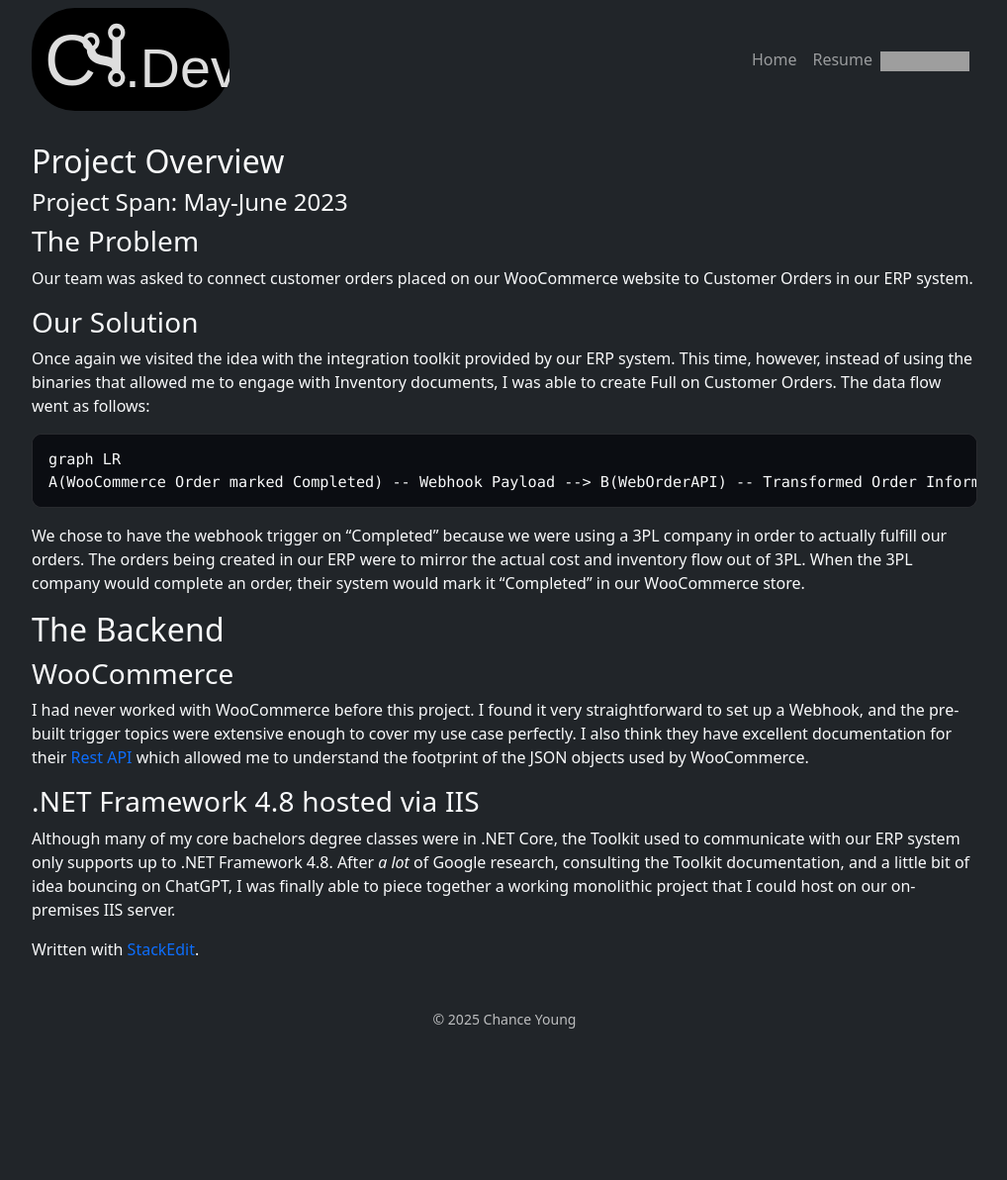
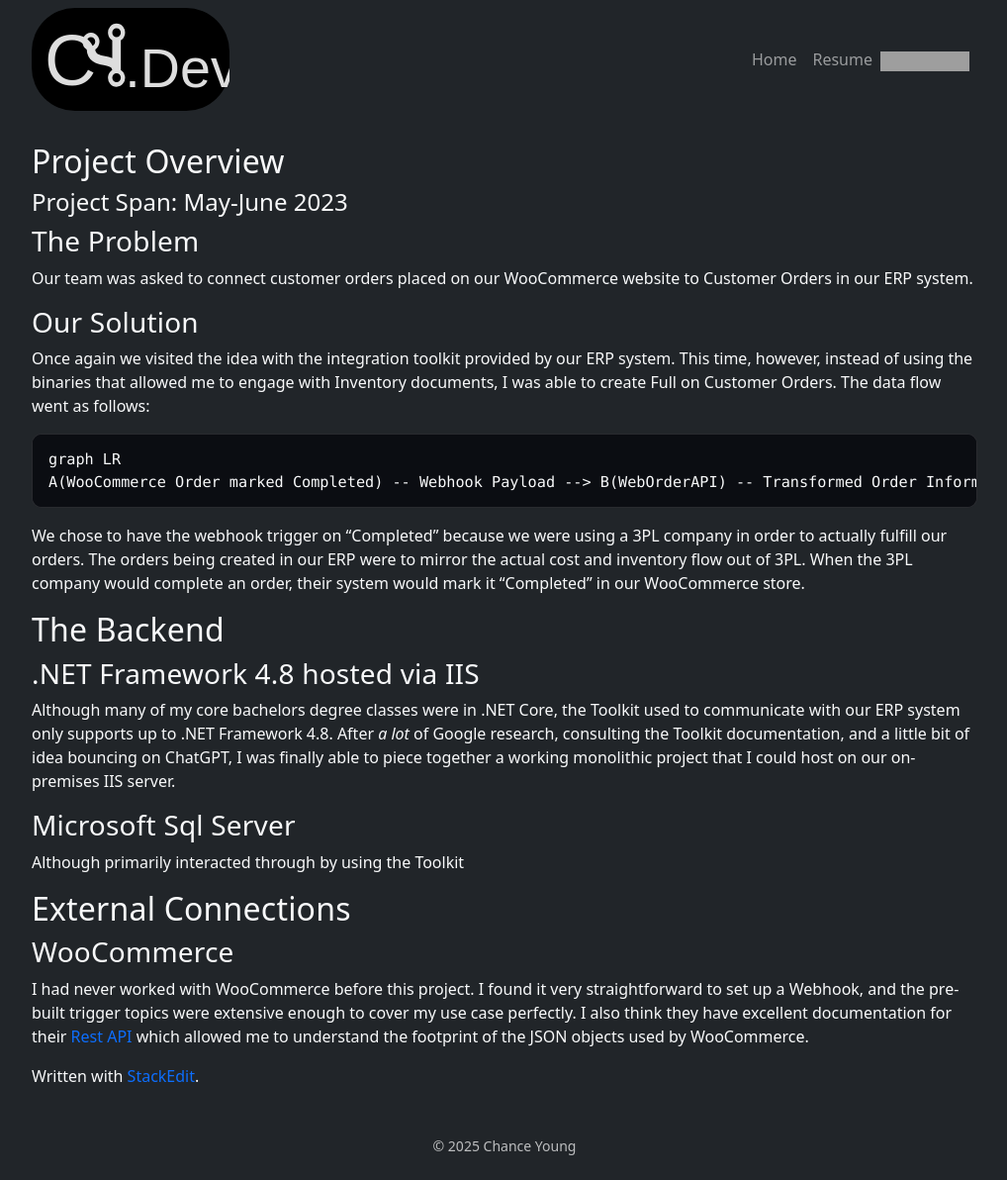
Before and after one commit to ChanceYoung/ChanceYoung.github.io, a Jekyll site: the page built from _projects/woocommerceintegrationv1.md, in a window 1280 px wide. Shown: the whole page at 99% size, without its empty margins (130-1148 px from the left). Built offline with Jekyll 4.4.1, drawn with Linux system fonts in a browser that asks for light colours; before the commit the page ends 1064 px from its top, so only the background shows below that; grey boxes are pictures that could not be loaded.

Commit message:
_projects/woocommerceintegrationv1.md updated from https://stackedit.io/

```diff
--- a/_projects/woocommerceintegrationv1.md
+++ b/_projects/woocommerceintegrationv1.md
@@ -20,17 +20,23 @@ A(WooCommerce Order marked Completed) -- Webhook Payload --> B(WebOrderAPI) -- T
 We chose to have the webhook trigger on "Completed" because we were using a 3PL company in order to actually fulfill our orders. The orders being created in our ERP were to mirror the actual cost and inventory flow out of 3PL. When the 3PL company would complete an order, their system would mark it "Completed" in our WooCommerce store.
 
 ## The Backend
+### .NET Framework 4.8 hosted via IIS
+Although many of my core bachelors degree classes were in .NET Core, the Toolkit used to communicate with our ERP system only supports up to .NET Framework 4.8. After *a lot* of Google research, consulting the Toolkit documentation, and a little bit of idea bouncing on ChatGPT, I was finally able to piece together a working monolithic project that I could host on our on-premises IIS server.
+### Microsoft Sql Server
+Although primarily interacted through by using the Toolkit
+
+## External Connections
 ### WooCommerce
 I had never worked with WooCommerce before this project. I found it very straightforward to set up a Webhook, and the pre-built trigger topics were extensive enough to cover my use case perfectly. I also think they have excellent documentation for their [Rest API](https://woocommerce.github.io/woocommerce-rest-api-docs/) which allowed me to understand the footprint of the JSON objects used by WooCommerce.
 
-### .NET Framework 4.8 hosted via IIS
-Although many of my core bachelors degree classes were in .NET Core, the Toolkit used to communicate with our ERP system only supports up to .NET Framework 4.8. After *a lot* of Google research, consulting the Toolkit documentation, and a little bit of idea bouncing on ChatGPT, I was finally able to piece together a working monolithic project that I could host on our on-premises IIS server.
+
+
 
 
 
 > Written with [StackEdit](https://stackedit.io/).
 <!--stackedit_data:
-eyJoaXN0b3J5IjpbMTk2MjQwNTc5NSwtMTg0MDk0ODEwNiwtMT
-g2MDM5MDU0OSwtNTk3MTIwNjI0LC0xNTU2MTQyODIyLDE3NzAy
-Njc4Nl19
+eyJoaXN0b3J5IjpbLTEzOTI5MTU4ODYsLTE4NDA5NDgxMDYsLT
+E4NjAzOTA1NDksLTU5NzEyMDYyNCwtMTU1NjE0MjgyMiwxNzcw
+MjY3ODZdfQ==
 -->
```
